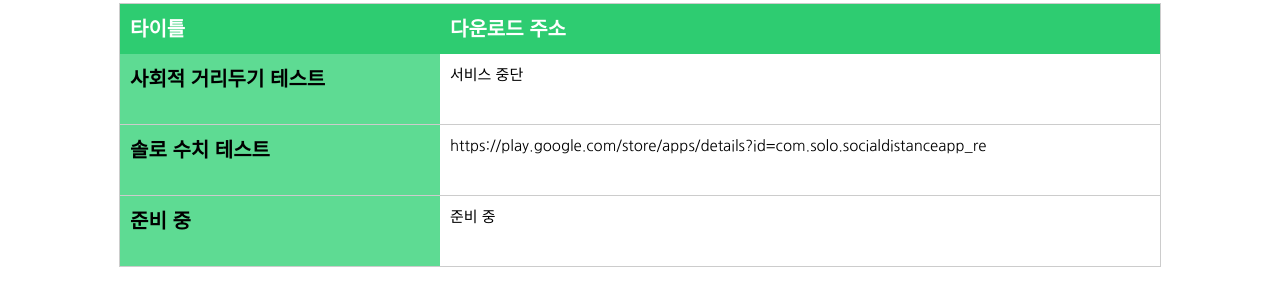
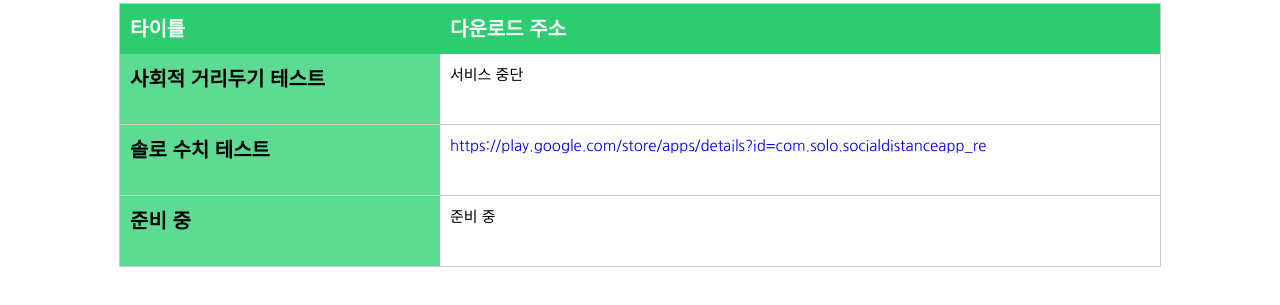
Before and after one commit to cutandpast/cutandpaste, a plain HTML site: page service.html in a window 1280 px wide. Shown: the part 237-542 px from the top of the page. Drawn offline with Linux system fonts and the light colour scheme.

Commit message:
Update service.html

```diff
--- a/service.html
+++ b/service.html
@@ -61,8 +61,11 @@ a:hover { text-decoration:none; }
     <tr>
         <th scope="row" id = "th1">솔로 수치 테스트</th>
 	<a href = "https://play.google.com/store/apps/details?id=com.solo.socialdistanceapp_re">
-        <td id = "td1">https://play.google.com/store/apps/details?id=com.solo.socialdistanceapp_re</td>
-	</a>
+        <td id = "td1">
+		<a href = "https://play.google.com/store/apps/details?id=com.solo.socialdistanceapp_re">
+			https://play.google.com/store/apps/details?id=com.solo.socialdistanceapp_re
+			</a>
+			</td>
     </tr>
     <tr>
         <th scope="row" id = "th1">준비 중</th>
```
